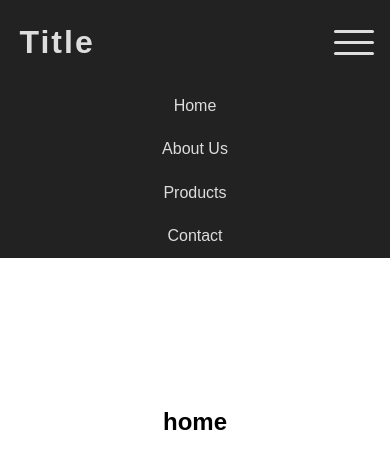
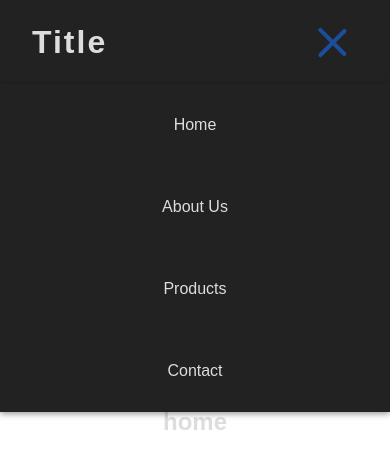
Before and after one commit to rajeshvelmani/basic-landing-page, a website: page index.html in a window 390 px wide. Both pictures are taken after a click on the element 354 px from the left and 42 px from the top of the page. Shown: the top 468 px of the page. Drawn offline with Linux system fonts and the light colour scheme.

Commit message:
design & flow change

```diff
--- a/index.html
+++ b/index.html
@@ -10,23 +10,23 @@
 
 <body>
     <header>
-        <nav class="nav-bar nav-light">
+        <nav class="nav-bar fixed-top">
             <h1 class="nav-banner"><a href="#">Title</a></h1>
-            <ul class="nav-menu">
-                <li class="nav-menu-list">
+            <ul class="nav-menu-list">
+                <li class="nav-menu-item">
                     <a href="#home">home</a>
                 </li>
-                <li class="nav-menu-list">
+                <li class="nav-menu-item">
                     <a href="#about">about us</a>
                 </li>
-                <li class="nav-menu-list">
+                <li class="nav-menu-item">
                     <a href="#products">products</a>
                 </li>
-                <li class="nav-menu-list">
+                <li class="nav-menu-item">
                     <a href="#contact">contact</a>
                 </li>
             </ul>
-            <div class="hambuger">
+            <div class="toggle-btn">
                 <div class="line"></div>
                 <div class="line"></div>
                 <div class="line"></div>
--- a/scripts/navbar.js
+++ b/scripts/navbar.js
@@ -1,6 +1,9 @@
-var hambuger = document.querySelector(".hambuger");
-var navmenu = document.querySelector(".nav-menu");
+var toggleBtn = document.querySelector(".toggle-btn");
+var navmenu = document.querySelector(".nav-menu-list");
 
-hambuger.addEventListener("click", function() {
+toggleBtn.addEventListener("click", toggleFunction);
+
+function toggleFunction() {
     navmenu.classList.toggle("active");
-});
+    toggleBtn.classList.toggle("active");
+}
--- /dev/null
+++ b/style/_nav-theme.scss
@@ -0,0 +1,20 @@
+// primary nav background color
+$nav-primary-bg-color: #222;
+
+// primary font color
+$primary-font-color: #ddd;
+
+//active color
+$active-color: #1b4e9b;
+
+// title font size
+$title-font-size: 2rem;
+
+// text font size
+$text-font-size: 1rem;
+
+//font-family
+$font-family: "Source Sans Pro", sans-serif;
+
+//box-shadow-value
+$box-shadow-value: 0px 2px 6px rgba(1, 1, 1, 0.4);
--- a/style/_navbar.scss
+++ b/style/_navbar.scss
@@ -1,93 +1,107 @@
-$primary-bg-color: #222;
-$title-font-size: 2rem;
-$font-color: #ddd;
-.hambuger {
-    display: none;
-    transition: all 0.5s ease;
-}
+@import "./nav-theme";
 
 .nav-bar {
     display: flex;
+    justify-content: space-around;
+    align-items: center;
+
     height: 10vh;
     width: 100vw;
-    position: fixed;
-    background-color: $primary-bg-color;
-    justify-content: space-around;
-    align-items: center;
+
+    user-select: none;
     text-transform: capitalize;
-    box-shadow: 0px 4px 10px rgba(1, 1, 1, 0.5);
+
+    background-color: $nav-primary-bg-color;
+    box-shadow: $box-shadow-value;
+
+    &.fixed-top {
+        position: fixed;
+    }
     .nav-banner {
         font-size: $title-font-size;
-        user-select: none;
         letter-spacing: 2px;
     }
-    a {
-        text-decoration: none;
-        color: $font-color;
-        cursor: pointer;
-    }
-    .nav-menu {
+    .nav-menu-list {
         display: flex;
-        justify-content: flex-end;
-        .nav-menu-list {
-            list-style: none;
-            padding: 1.5vh 3vw;
-            cursor: pointer;
-            transition: all 0.5s ease-in-out;
-            &:hover,
-            &.active {
-                background-color: #333;
+
+        .nav-menu-item {
+            display: flex;
+            padding: 0 2rem;
+            a,
+            div {
+                transition: color 0.3s ease-in-out;
+            }
+
+            &:hover a,
+            div {
+                color: #1b4e9b;
             }
         }
+    }
+    .toggle-btn {
+        display: none;
     }
 }
 
 @media screen and (max-width: 900px) {
     .nav-bar {
-        .hambuger {
+        justify-content: space-between;
+        padding: 0 2rem;
+        .nav-menu-list {
             position: absolute;
-            right: 2vw;
-            display: block;
-            border-radius: 5px;
+            flex-direction: column;
 
-            .line {
-                flex-direction: column;
-                width: 40px;
-                height: 3px;
-                margin: 8px;
-                background-color: $font-color;
-                border-radius: 2px;
-            }
-            &:hover {
-                background-color: #333;
-            }
-        }
+            top: 10vh;
+            left: 0;
 
-        .nav-banner {
-            position: absolute;
-            left: 5vw;
-        }
-        .nav-menu {
-            top: 10vh;
+            box-shadow: $box-shadow-value;
+
             transform: scaleY(0);
             transform-origin: top;
-            transition: transform 0.5s ease;
-            .nav-menu-list {
-                display: none;
+            transition: transform 0.3s ease-in-out;
+
+            .nav-menu-item {
+                justify-content: center;
+                align-items: center;
+                width: 100vw;
+
+                padding: 2rem 0;
+
+                background-color: $nav-primary-bg-color;
             }
             &.active {
                 transform: scaleY(1);
-                flex-direction: column;
-                justify-self: center;
-                align-items: center;
-                position: absolute;
-                background-color: $primary-bg-color;
-                left: 0;
-                width: 100vw;
-                .nav-menu-list {
-                    display: block;
-                    width: 100vw;
-                    text-align: center;
+            }
+        }
+        //Toggle button animation
+        .toggle-btn {
+            display: flex;
+            flex-direction: column;
+
+            .line {
+                padding: 0.12rem 1.2rem;
+                margin: 0.3rem 0;
+                background-color: $primary-font-color;
+                border-radius: 2px;
+
+                transition: transform 0.3s ease-in-out,
+                    background-color 0.3s ease-in-out;
+            }
+
+            &.active {
+                .line {
+                    background-color: $active-color;
+                }
+                .line:first-child {
+                    transform: rotate(45deg);
+                    transform-origin: 0% 10%;
+                }
+                .line:nth-child(2) {
+                    opacity: 0;
+                }
+                .line:last-child {
+                    transform: rotate(-45deg);
+                    transform-origin: 0% 90%;
                 }
             }
         }
--- a/style/style.scss
+++ b/style/style.scss
@@ -1,6 +1,5 @@
 @import "./navbar";
 @import "./section";
-$font-family: sans-serif;
 
 * {
     margin: 0;
@@ -8,4 +7,11 @@ $font-family: sans-serif;
     box-sizing: border-box;
     font-family: $font-family;
     scroll-behavior: smooth;
+    color: $primary-font-color;
+    li {
+        list-style: none;
+    }
+    a {
+        text-decoration: none;
+    }
 }
```
Also changed, not shown: style/style.css, 1 other file.
